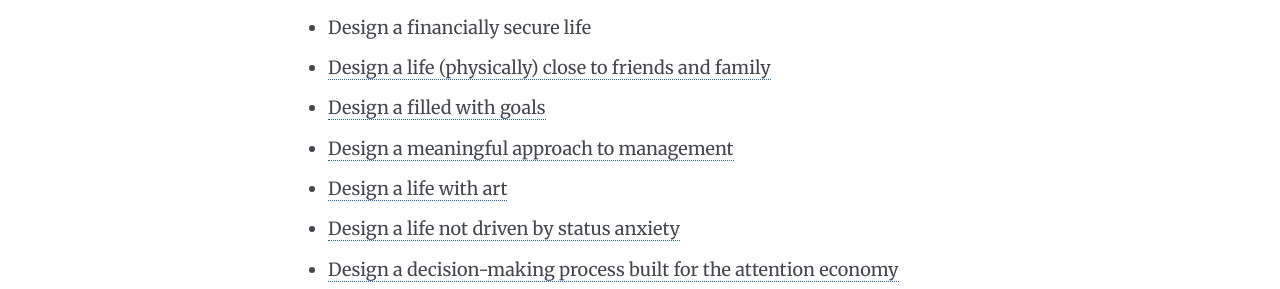
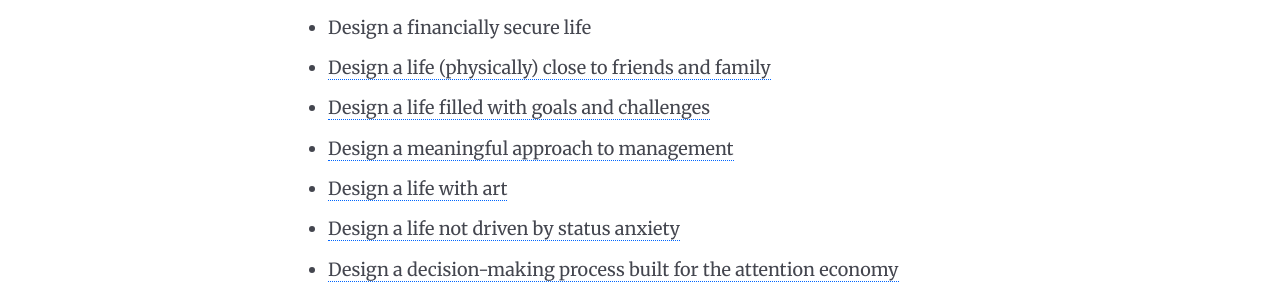
Before and after one commit to taylormcknight/taylormcknight, a Jekyll site: the page built from about.md, in a window 1280 px wide. Shown: the part 1545-1834 px from the top of the page. Built offline with Jekyll 4.4.1, drawn with Linux system fonts in a browser that asks for light colours; some web fonts are replaced.

Commit message:
updates about page

```diff
--- a/about.md
+++ b/about.md
@@ -42,7 +42,7 @@ og_type: website
 	<li>Design a healthy life</li>
 	<li>Design a financially secure life</li>
 	<li><a href="https://pbs.twimg.com/media/D0os5CVW0AABVFN.jpg:large">Design a life (physically) close to friends and family</a></li>
-	<li><a href="{{ site.url }}/goals">Design a filled with goals</a></li>
+	<li><a href="{{ site.url }}/goals">Design a life filled with goals and challenges</a></li>
 	<!--<li>Design a life filled with extraordinary stories</li>-->
 	<li><a href="{{ site.baseurl }}{% link _posts/essays/2020-11-19-wellbeing.md %}">Design a meaningful approach to management</a></li>
 	<li><a href="{{ site.url }}/art">Design a life with art</a></li>
```
